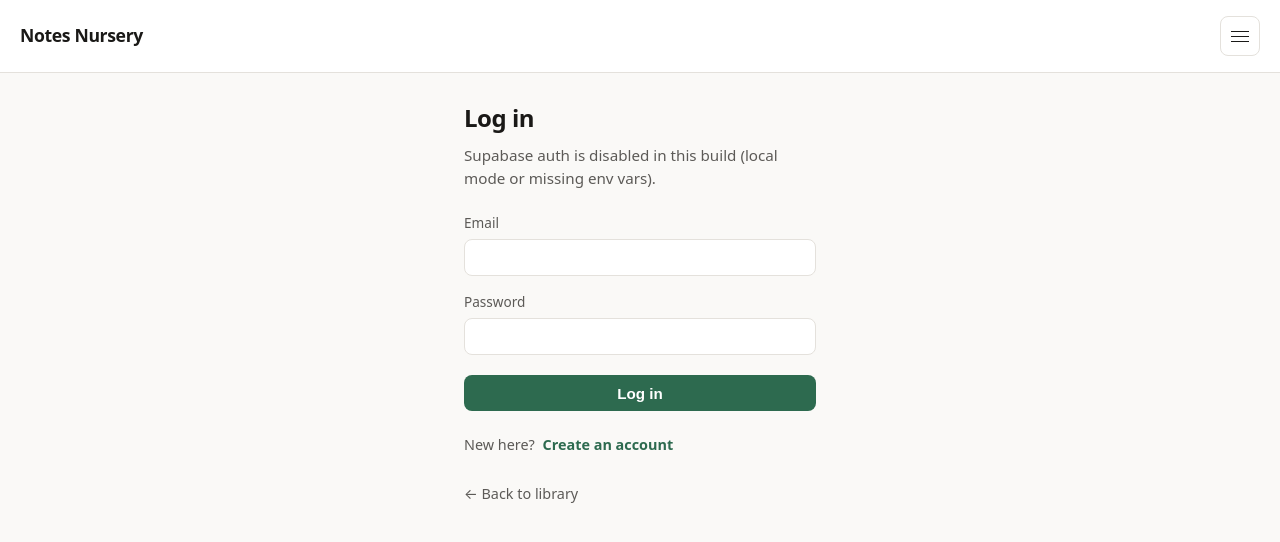
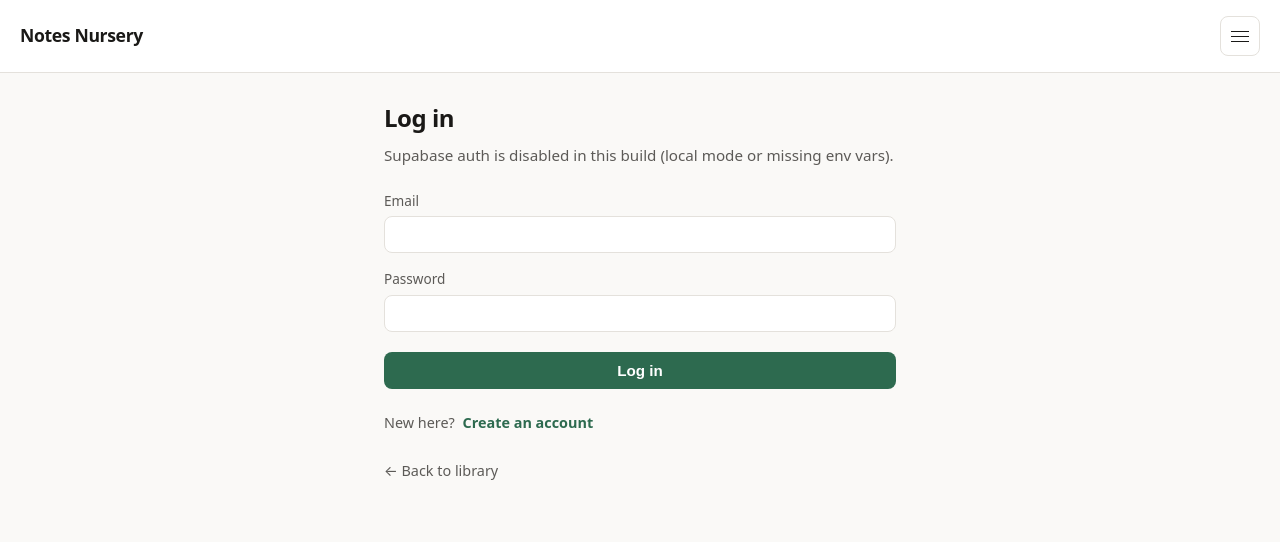
Before and after one commit to Pythonidaer/notesnursery, a React (Vite) app: page /login in a window 1280 px wide. Shown: the top 542 px of the page. Built offline with nearby package versions, Linux system fonts and the light colour scheme; no server answers.

Commit message:
updated email UI. Keeping off SMTP for now until I have users hitting the rate limit.

```diff
--- a/src/pages/CheckEmailPage.jsx
+++ b/src/pages/CheckEmailPage.jsx
@@ -79,7 +79,7 @@ export default function CheckEmailPage() {
       <ul className={styles.stepsList}>
         <li>Open the email and click the confirmation link.</li>
         <li>You must confirm your email before you can log in.</li>
-        <li>After confirming, use the button on the next screen to go to log in, then sign in with your password.</li>
+        <li>After confirming, you get redirected to the website as your logged in user.</li>
       </ul>
       <p className={styles.hint}>Did not get an email? Check spam or promotions, then wait a minute and try again.</p>
       <p className={styles.footer}>
--- a/src/pages/LoginPage.module.css
+++ b/src/pages/LoginPage.module.css
@@ -1,6 +1,14 @@
 .wrap {
+  width: 100%;
   max-width: 22rem;
   margin: 0 auto;
+  box-sizing: border-box;
+}
+
+@media (min-width: 640px) {
+  .wrap {
+    max-width: min(32rem, 100% - 2rem);
+  }
 }
 
 .title {
```
